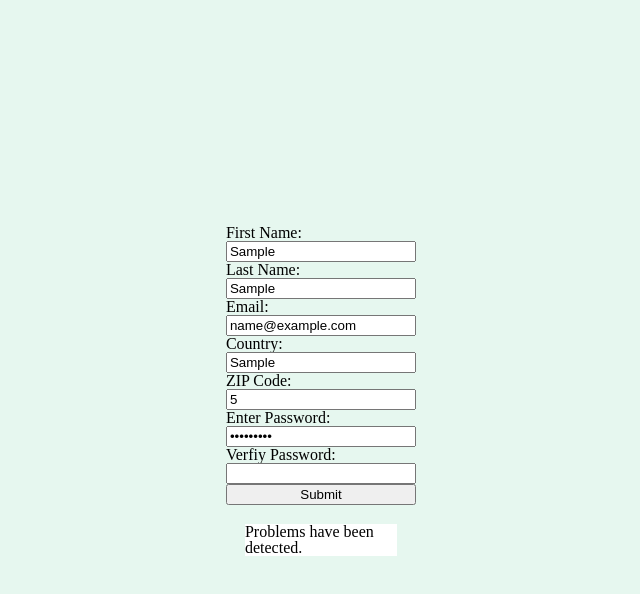
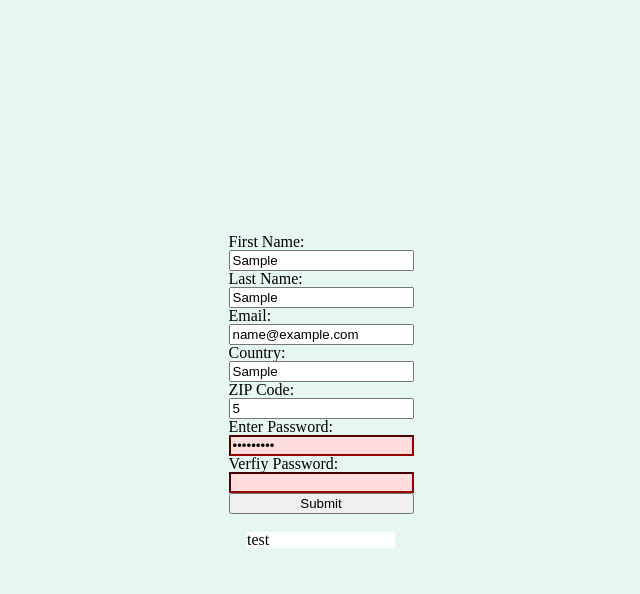
Before and after one commit to J-Skarbek/JS-Form-Validation-2, a plain HTML site: page index.html in a window 1280 px wide. Both pictures are taken after typing "Sample", "Sample", "name@example.com", "Sample", "5", "Sample123" into the empty fields and a click on the button "Submit". Shown: the whole page, without its empty margins (319-959 px from the left). Drawn offline with Linux system fonts and the light colour scheme.

Commit message:
Validation on first name input working correctly.

```diff
--- a/index.html
+++ b/index.html
@@ -11,9 +11,9 @@
     <div class="main-content">
         <form action="file:///Users/johnskarbek/Desktop/TOP/JS-Form-Validation-2/index.html" novalidate method="post" class="form-body">
             <label for="first_name">First Name:</label>
-            <input type="text" name="first_name" id="first-name" maxlength="25" required>
+            <input type="text" name="first_name" id="first-name" maxlength="25" required pattern="[A-Za-z]+">
             <label for="last_name">Last Name:</label>
-            <input type="text" name="last_name" id="last-name" maxlength="40" required>
+            <input type="text" name="last_name" id="last-name" maxlength="40" required pattern="[A-Za-z]+">
             <label for="email_address">Email:</label>
             <input type="email" name="email_address" id="email" maxlength="40" required>
             <label for="county_of_origin">Country:</label>
--- a/scripts.js
+++ b/scripts.js
@@ -8,11 +8,78 @@ const verifyPassword = document.getElementById('verify-password')
 const submitBtn = document.getElementById('submit')
 const errorDisplay = document.querySelector('.error-display p')
 
-const checkValidity = () => {
-  if ((!firstName.checkValidity()) || (!lastName.checkValidity()) || (!email.checkValidity()) || (!country.checkValidity()) || (!zipCode.checkValidity()) || (!password.checkValidity()) || (!verifyPassword.checkValidity())) {
-    console.log('there are problems here.')
-    errorDisplay.textContent = 'Problems have been detected.'
+// const validityCheck = () => {
+//   if ((!firstName.checkValidity()) || (!lastName.checkValidity()) || (!email.checkValidity()) || (!country.checkValidity()) || (!zipCode.checkValidity()) || (!password.checkValidity()) || (!verifyPassword.checkValidity())) {
+//     console.log('there are problems here.')
+//     errorDisplay.textContent = 'Problems have been detected.'
+//   }
+// }
+
+const inputError = () => {
+  if (firstName.validity.valueMissing) {
+    errorDisplay.textContent = 'You need to enter your first name.'
   }
 }
 
-submitBtn.addEventListener('click', checkValidity)
+const checkFirstName = () => {
+  if (firstName.checkValidity()) {
+    errorDisplay.textContent = 'test';
+    console.log('good to go');
+  } else {
+    inputError();
+  }
+}
+
+// firstName.addEventListener('input', () => {
+//   if (firstName.valid) {
+//     errorDisplay.textContent = '';
+//   } else {
+//     inputError();
+//   }
+  // firstName.setCustomValidity('');
+  // firstName.checkValidity();
+// });
+
+firstName.addEventListener('invalid', () => {
+  if (firstName.valueMissing) {
+    firstName.setCustomValidity('Enter your first name.')
+    errorDisplay.textContent = 'you did not enter your first name.'
+  } else if (!firstName.patternMismatch) {
+    console.log(firstName.setCustomValidity('First Names should only include letters.'))
+  }
+})
+
+
+
+// const validityCheck = () => {
+//   if (!firstName.checkValidity()) {
+//     errorDisplay.textContent = 'The first name entered is invalid.'
+//   }
+
+//   if (!lastName.checkValidity()) {
+//     errorDisplay.textContent = 'The last name entered is invalid.'
+//   }
+
+//   if (!email.checkValidity()) {
+//     errorDisplay.textContent = 'The email entered is invalid. It should be in the format of "example@example.com".'
+//   }
+
+//   if (!country.checkValidity()) {
+//     errorDisplay.textContent = 'The country entered is not valid.'
+//   }
+
+//   if (!zipCode.checkValidity()) {
+//     errorDisplay.textContent = 'The ZIP code entered is not valid.'
+//   }
+
+//   if (!password.checkValidity()) {
+//     errorDisplay.textContent = 'The entered password does not include all necessary elements.'
+//   }
+//   if (!verifyPassword.checkValidity()) {
+//     errorDisplay.textContent = 'The passwords provided do not match.'
+//   }
+// }
+
+// submitBtn.addEventListener('click', validityCheck)
+
+submitBtn.addEventListener('click', checkFirstName);
--- a/styles.css
+++ b/styles.css
@@ -58,3 +58,12 @@ table {
     background-color: #fff;
     margin: 10%;
 }
+
+input:invalid {
+    border-color: #900;
+    background-color: #fdd;
+  }
+
+  input:focus:invalid {
+    outline: none;
+  }
```
